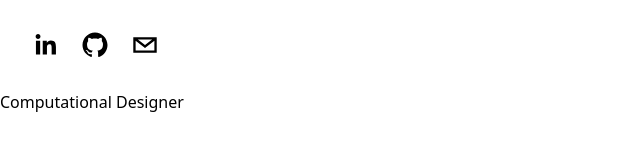
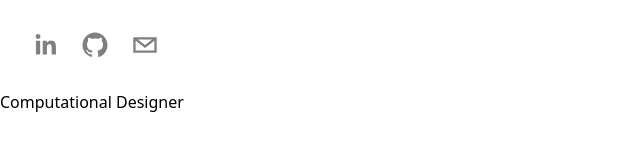
Before and after one commit to jmdc89/NextJSPortfolio, a Next.js app: page / in a window 1280 px wide. Shown: the top 160 px of the page, without its empty margins (0-640 px from the left). Built offline with nearby package versions, Linux system fonts and the light colour scheme.

Commit message:
darkmode
dark

```diff
--- a/components/Header.tsx
+++ b/components/Header.tsx
@@ -1,4 +1,5 @@
 import React, { useState, useEffect } from 'react';
+import {useTheme} from "next-themes";
 import { SocialIcon } from 'react-social-icons';
 import { DarkModeSwitch } from 'react-toggle-dark-mode';
 import { motion } from "framer-motion";
@@ -8,7 +9,11 @@ type Props = {}
 
 export default function Header({}: Props) {
 
-  const [theme, setTheme] = useState("light");
+  const { theme, setTheme } = useTheme();
+  const [mounted, setMounted] = useState(false);
+  useEffect(() => setMounted(true), []);
+  if (!mounted) return null;
+
 
   return (
     <header className="sticky top-0 p-5 flex items-start justify-between max-w-7xl mx-auto z-100 xl:items-center">
@@ -32,20 +37,20 @@ export default function Header({}: Props) {
         {/* Social Icons */}
         <SocialIcon
         url="https://www.linkedin.com/in/jos%C3%A9-manuel-dom%C3%ADnguez-425b1b113/"
-        fgColor={ theme === "light" ? "black" : "gray" }
+        fgColor={ theme === 'light' ? "black" : "gray" }
         bgColor="transparent"
         />
 
         <SocialIcon
         url="https://github.com/jmdc89"
-        fgColor={ theme === "light" ? "black" : "gray" }
+        fgColor={ theme === 'light' ? "black" : "gray" }
         bgColor="transparent"
         />
 
         <SocialIcon
         className="cursor-pointer"
         network="email"
-        fgColor={ theme === "light" ? "black" : "gray" }
+        fgColor={ theme === 'light' ? "black" : "gray" }
         bgColor="transparent"
         />
 
```
